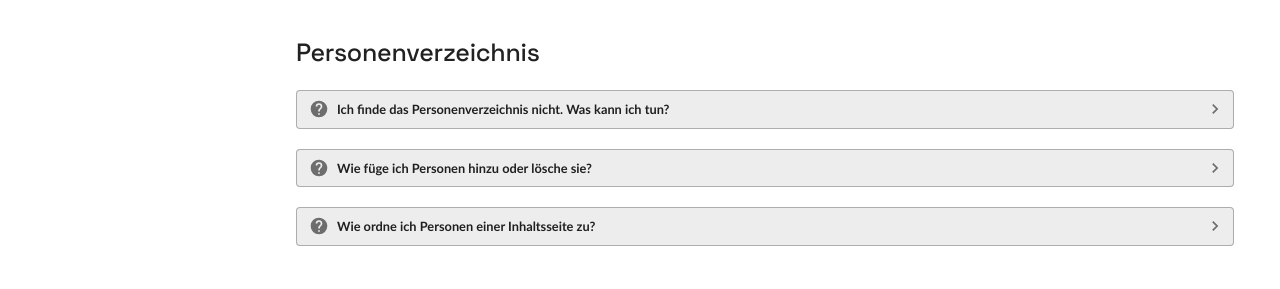
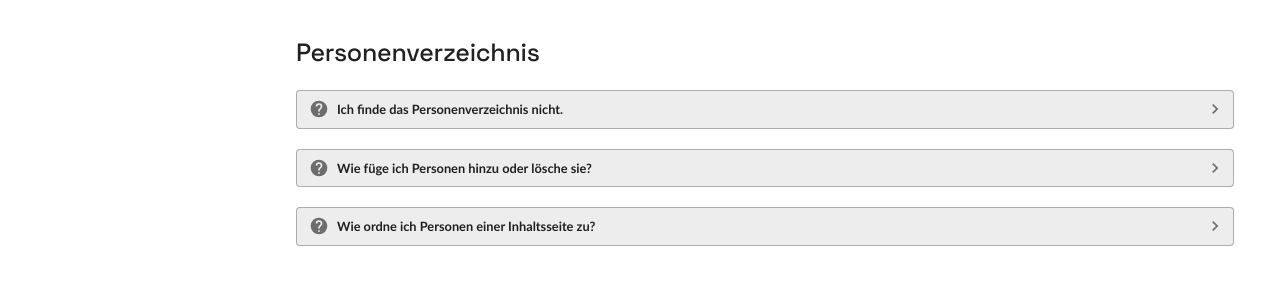
Before and after one commit to seantis/docs-admin-digital, an MkDocs documentation site: the page built from content/faq/index.md, in a window 1280 px wide and 900 px high, scrolled down 2370 px. Shown: the part 159-448 px from the top of the window. Built offline with MkDocs 1.6.1 and Material for MkDocs 9.7.7, drawn with Linux system fonts in a browser that asks for light colours.

Commit message:
FAQ: Minor improvments

```diff
--- a/content/faq/index.md
+++ b/content/faq/index.md
@@ -216,7 +216,7 @@ Hier findest du Antworten auf häufig gestellte Fragen rund um admin.digital. Di
 
 ## Personenverzeichnis
 
-??? question "Ich finde das Personenverzeichnis nicht. Was kann ich tun?"
+??? question "Ich finde das Personenverzeichnis nicht."
     Falls kein Link gesetzt ist, kannst du das Verzeichnis direkt aufrufen:
 
     - `https://(domain-name)/people/`
```
Also changed, not shown: other parts of content/faq/index.md (+2 -1 lines).
